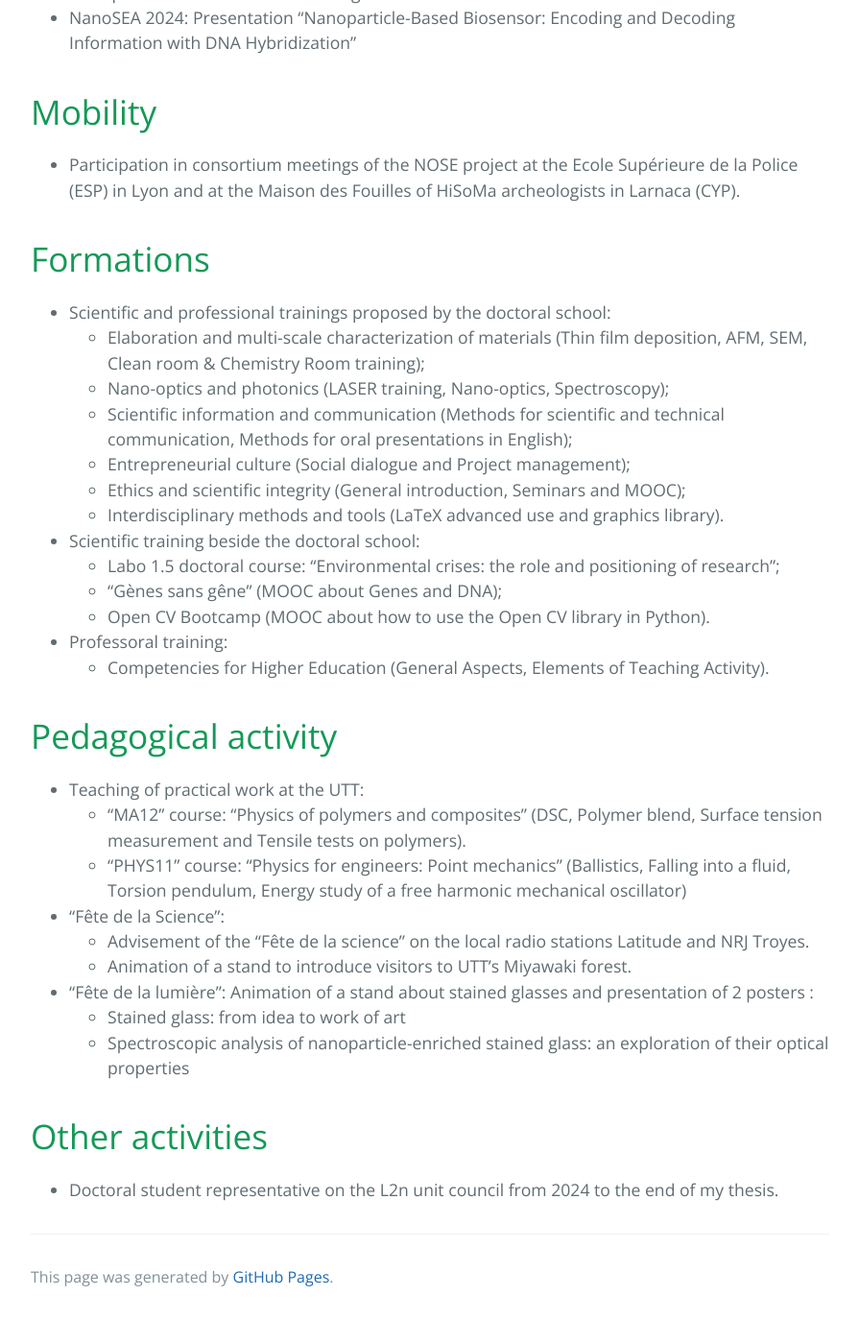
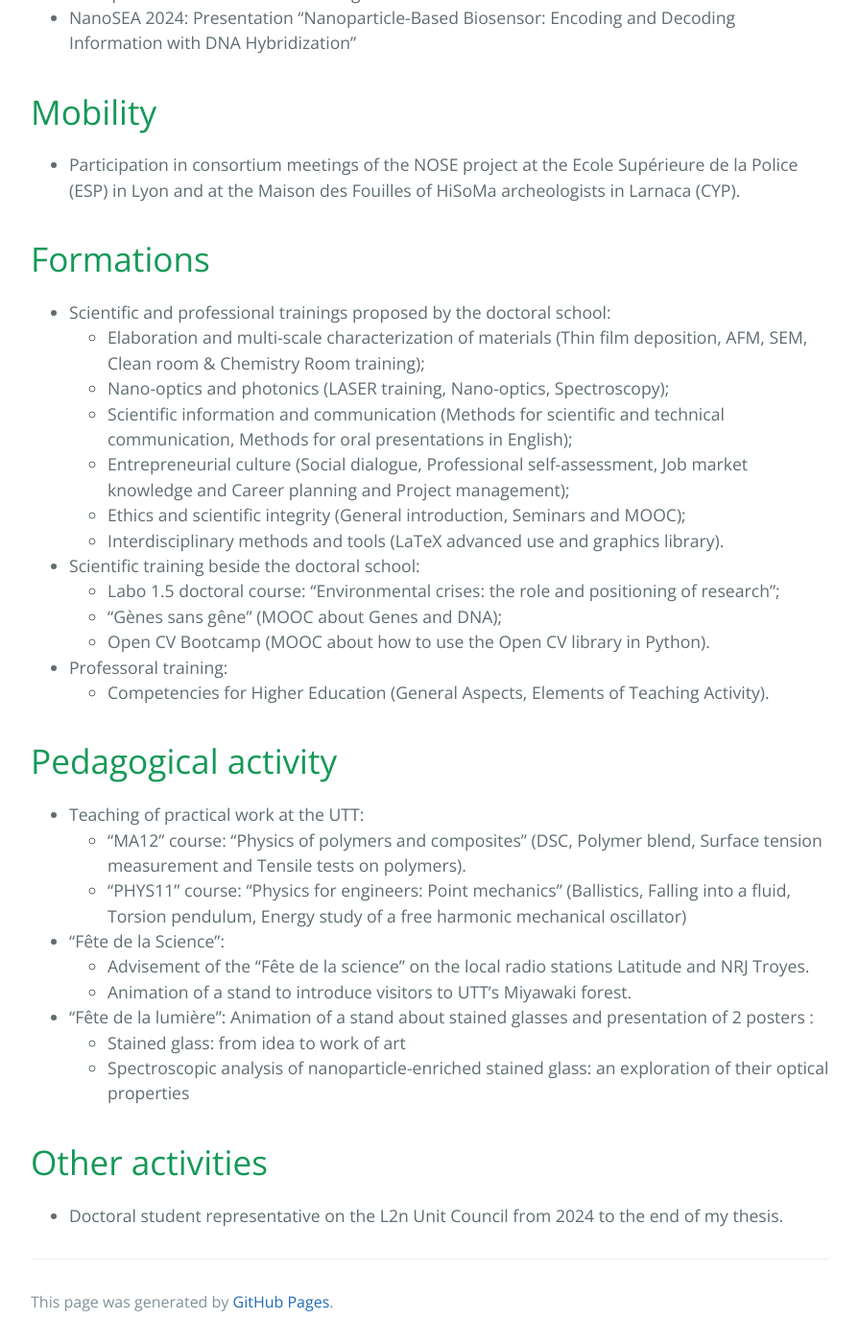
Before and after one commit to Margal10/Margal10.github.io, a Jekyll site: the page built from index.md, in a window 1280 px wide and 1400 px high, scrolled down 2093 px. Shown: the whole window at 96% size, without its empty margins (192-1087 px from the left). Built offline with Jekyll 4.4.1, drawn with Linux system fonts in a browser that asks for light colours; before the commit the page ends 3467 px from its top, so only the background shows below that.

Commit message:
Update index.md

```diff
--- a/index.md
+++ b/index.md
@@ -50,7 +50,7 @@ I'm working under the co-direction of **Jérôme Plain** and **Julien Proust** w
   - Elaboration and multi-scale characterization of materials (Thin film deposition, AFM, SEM, Clean room & Chemistry Room training);
   - Nano-optics and photonics (LASER training, Nano-optics, Spectroscopy);
   - Scientific information and communication (Methods for scientific and technical communication, Methods for oral presentations in English);
-  - Entrepreneurial culture (Social dialogue and Project management);
+  - Entrepreneurial culture (Social dialogue, Professional self-assessment, Job market knowledge and Career planning and Project management);
   - Ethics and scientific integrity (General introduction, Seminars and MOOC);
   - Interdisciplinary methods and tools (LaTeX advanced use and graphics library).
 
@@ -71,7 +71,6 @@ I'm working under the co-direction of **Jérôme Plain** and **Julien Proust** w
   - "MA12" course: "Physics of polymers and composites" (DSC, Polymer blend, Surface tension measurement and Tensile tests on polymers).
   - "PHYS11" course: "Physics for engineers: Point mechanics" (Ballistics, Falling into a fluid, Torsion pendulum, Energy study of a free harmonic mechanical oscillator)
 
-
 - "Fête de la Science":
   - Advisement of the "Fête de la science" on the local radio stations Latitude and NRJ Troyes.
   - Animation of a stand to introduce visitors to UTT's Miyawaki forest.
@@ -82,4 +81,4 @@ I'm working under the co-direction of **Jérôme Plain** and **Julien Proust** w
 
 
 # Other activities
-- Doctoral student representative on the L2n unit council from 2024 to the end of my thesis.
+- Doctoral student representative on the L2n Unit Council from 2024 to the end of my thesis.
```
